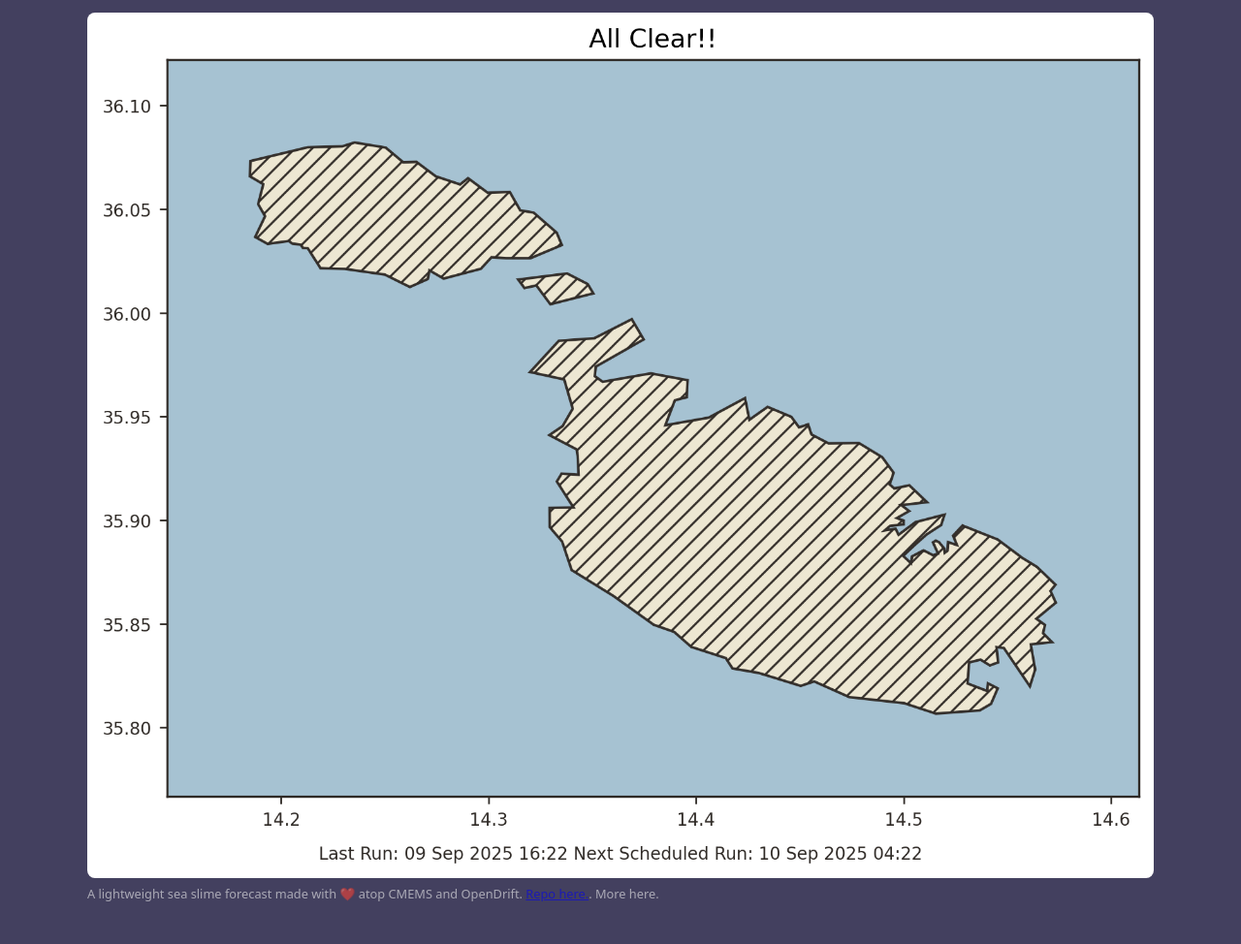
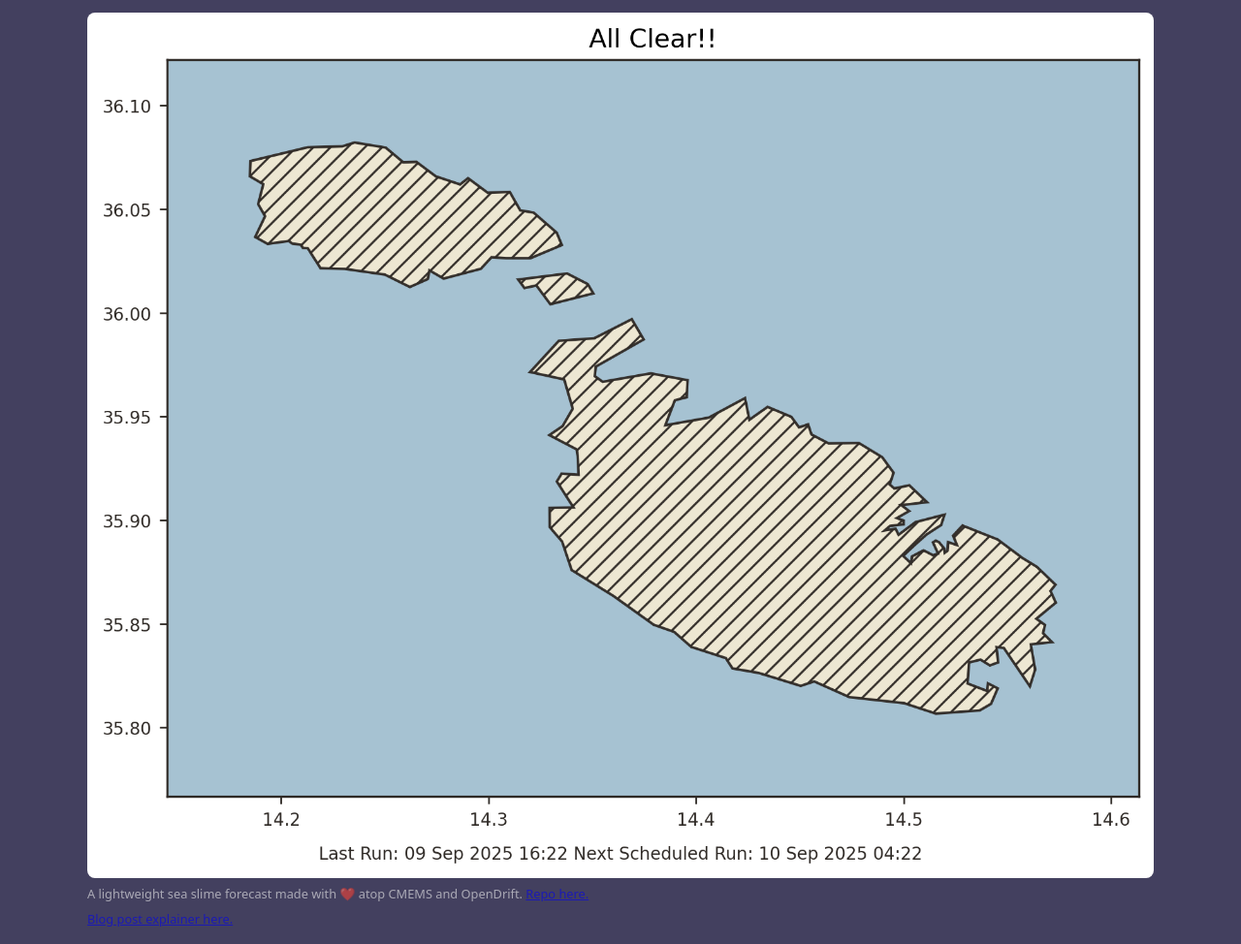
Before and after one commit to CharlesMercieca/sea-slime-forecast, a plain HTML site: page index.html in a window 1280 px wide. Shown: the part 97-1071 px from the top of the page at 97% size. Before the commit the page ends 1045 px from the top, so only its background shows below. Drawn offline with Linux system fonts and the light colour scheme.

Commit message:
Update index.html

```diff
--- a/index.html
+++ b/index.html
@@ -3,7 +3,7 @@
 <html lang="en">
 <meta charset="utf-8"/>
 <meta name="viewport" content="width=device-width,initial-scale=1"/>
-<title>Sea Slime Forecasting Experiment</title>
+<title>The Sea Slime Forecasting Experiment 🌊👻</title>
 <style>
   body { margin:0; background:#43405f; color:#eee; font:16px/1.4 system-ui, sans-serif; }
   .wrap { max-width: 1100px; margin: 0 auto; padding: 1rem; }
@@ -15,5 +15,6 @@
   <h1>Sea Slime Forecasting Experiment</h1>
   <p>Provided sea slime is being produced, this simulation tracks if/where it will land.</p>
   <img src="forecast_map.png" alt="Sea Slime Forecasting Experiment"/>
-  <footer>A lightweight sea slime forecast made with ❤️ atop CMEMS and OpenDrift. <a href="https://github.com/CharlesMercieca/sea-slime-forecast">Repo here.</a>. More here.</footer>
+  <footer>A lightweight sea slime forecast made with ❤️ atop CMEMS and OpenDrift. <a href="https://github.com/CharlesMercieca/sea-slime-forecast">Repo here.</a></footer>
+  <footer><a href="https://www.charlesmercieca.com/post/2025-09-09-tracking-the-slime/">Blog post explainer here.</a></footer>
 </div>
```
